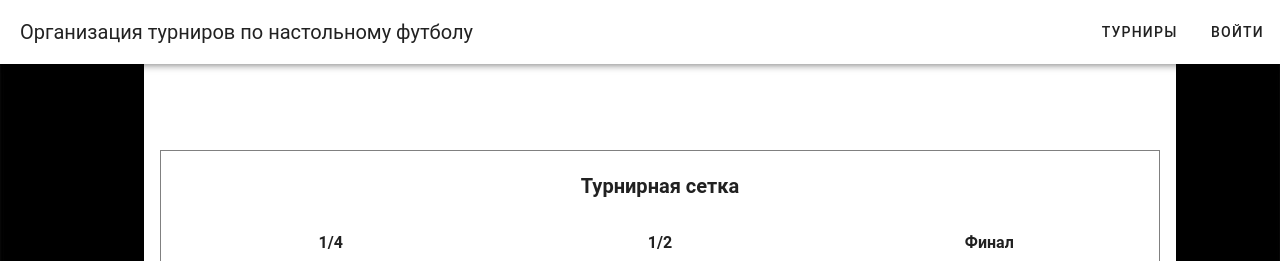
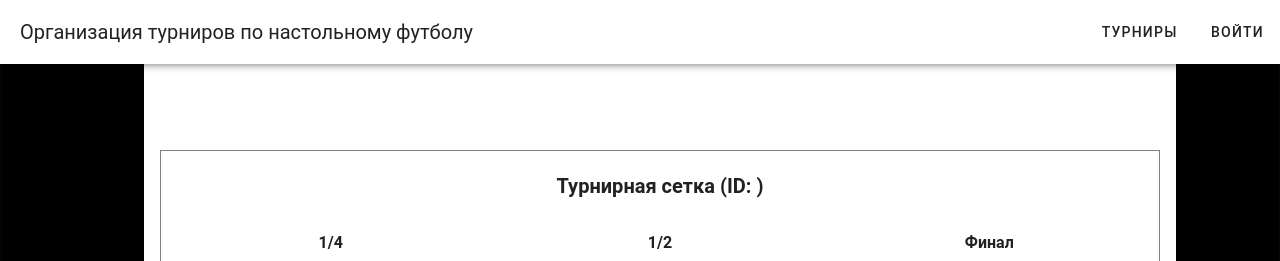
Before and after one commit to onetosha/hackaton-football, a Vue app: page /grid in a window 1280 px wide. Shown: the top 261 px of the page. Built offline with nearby package versions, Linux system fonts and the light colour scheme.

Commit message:
Изменения в отображении турнирной сетки

```diff
--- a/src/App.vue
+++ b/src/App.vue
@@ -50,10 +50,9 @@ export default {
   background-position: center;
 }
 
-a
-{
+a {
     cursor: pointer;
-  }
+}
 
 body {
     margin: 20px;
@@ -63,11 +62,7 @@ body {
     justify-content: center;
     align-items: center;
     /* overflow-x: hidden; горизонтальная прокрутка */
-  }
-
-.v-main {
-    background-color: transparent;
-  }
+}
 
 
 </style>
--- a/src/views/Tournament/AllTournamentsView.vue
+++ b/src/views/Tournament/AllTournamentsView.vue
@@ -78,7 +78,7 @@
           });
       },
       goToTournament(tourId) {
-        // Действия при нажатии кнопки "Перейти к турниру"
+        this.$router.push({ name: 'grid', query: { tourId } });
         console.log('Переход к турниру с ID:', tourId);
       },
     },
--- a/src/views/Tournament/TournamentGridView.vue
+++ b/src/views/Tournament/TournamentGridView.vue
@@ -2,7 +2,7 @@
     <div class="bodybox">
       <div class="card">
         <div class="header">
-          Турнирная сетка
+          Турнирная сетка (ID: {{ tourId }})
         </div>
         <div class="tournament">
           <div class="round" v-for="(round, index) in rounds" :key="index">
@@ -29,6 +29,7 @@
 
   <script>
   export default {
+    props: ['tourId'],
     data() {
       return {
         rounds: [],
--- a/src/views/User/LoginView.vue
+++ b/src/views/User/LoginView.vue
@@ -67,6 +67,8 @@ export default {
           password: this.password
         })
         .then(response => {
+          const token = response.data.token;
+          localStorage.setItem('token', token);
           console.log('Успешный вход', response.data);
         })
         .catch(error => {
```
Also changed, not shown: 1 other file (tests, documents, lock files or other folders).
